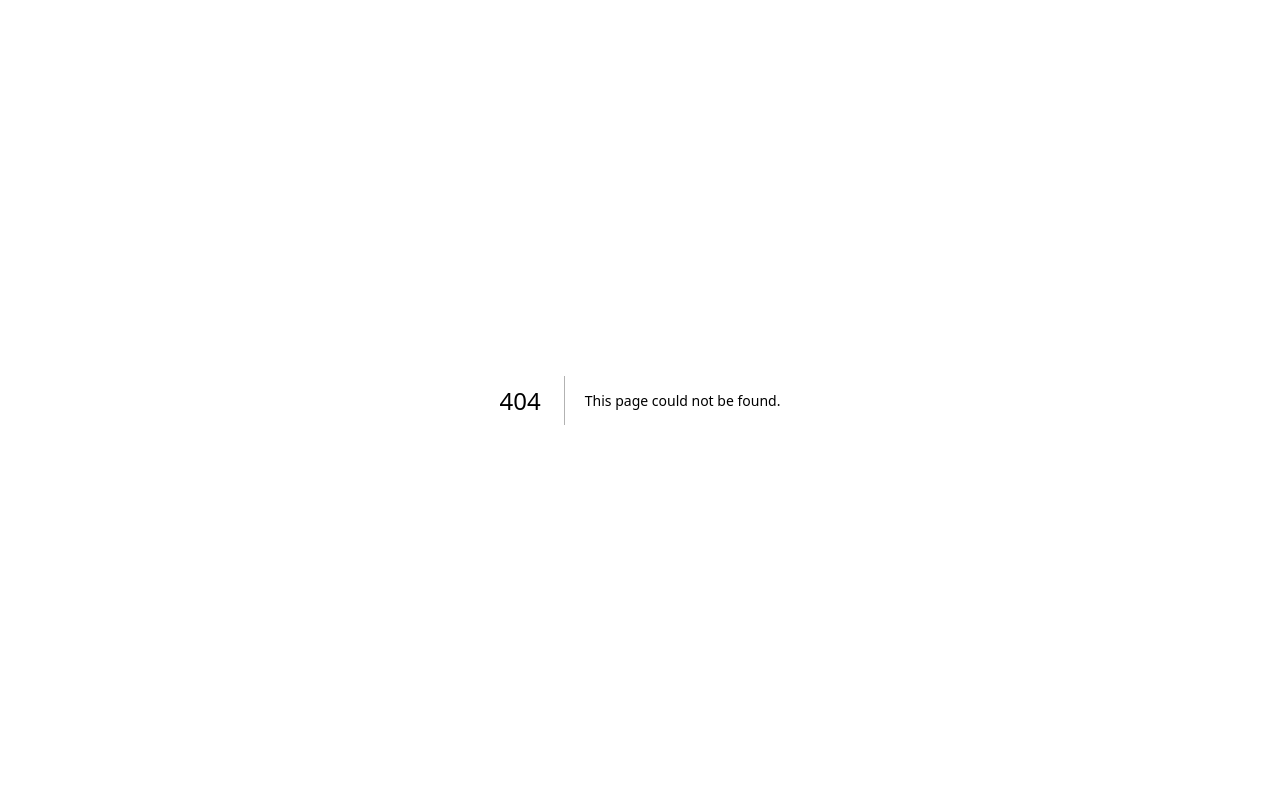
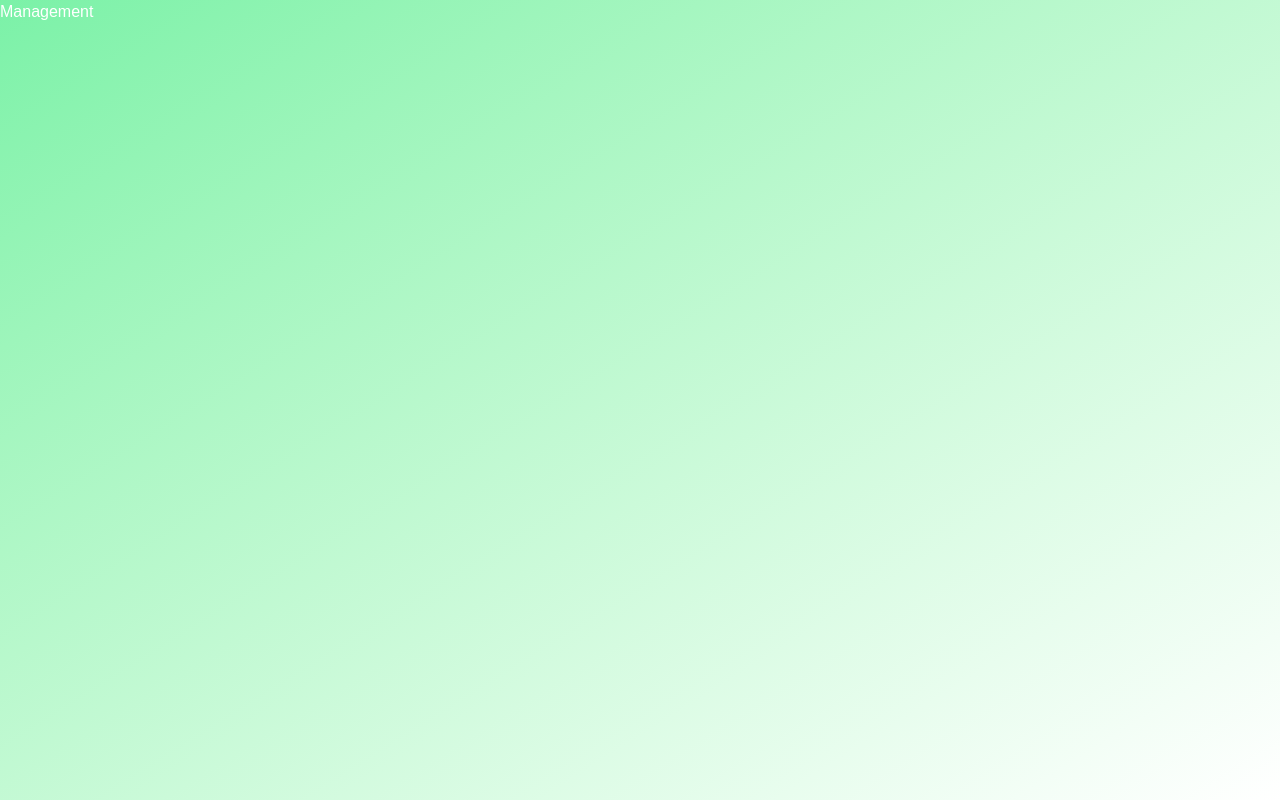
Before and after one commit to stephenZ22/minidash-page, a Next.js app: page /admin in a window 1280 px wide. Before the commit this address had no page. Built offline with nearby package versions, Linux system fonts and the light colour scheme.

Commit message:
use group dir

```diff
--- /dev/null
+++ b/app/(admin)/admin/page.tsx
@@ -0,0 +1,11 @@
+const Management = () => {
+  return (
+    <>
+      <main className="flex h-screen bg-gradient-to-br from-green-300 to-white">
+        <h1>Management</h1>
+      </main>
+    </>
+  );
+};
+
+export default Management;
```
Also changed, not shown: app/(admin)/admin/cards/page.tsx (renamed from app/cards/page.tsx), app/(admin)/admin/projects/page.tsx (renamed from app/projects/page.tsx), app/(admin)/admin/users/page.tsx (renamed from app/users/page.tsx), app/(site)/board/personal/[username]/page.tsx (renamed from app/board/personal/[username]/page.tsx), app/(site)/board/project/page.tsx (renamed from app/board/project/page.tsx).
